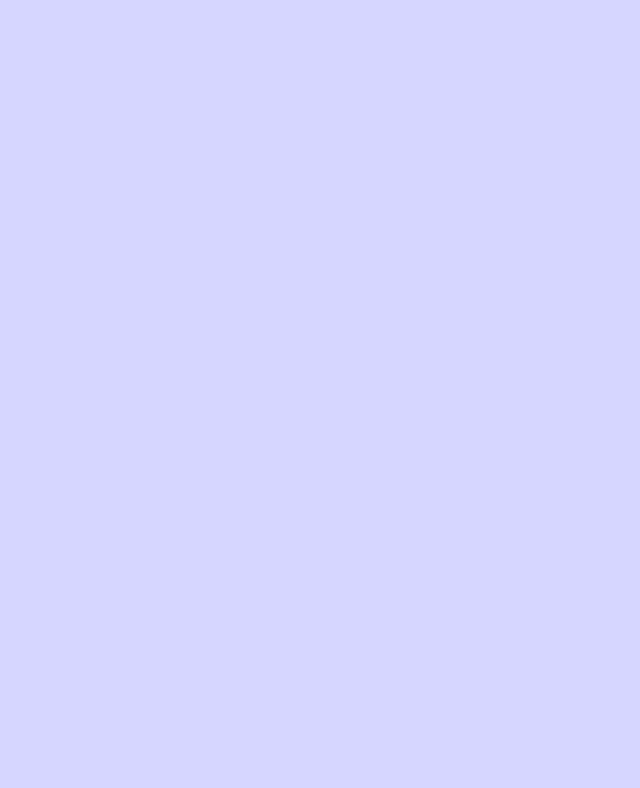
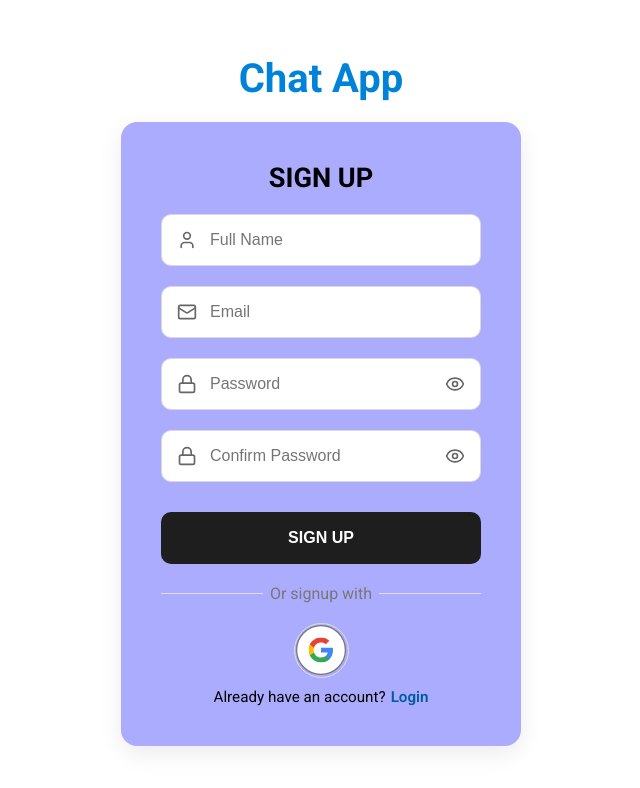
Before and after one commit to akashdpcali-cloud/ChatApp, a React (Vite) app in the folder Chatapp-frontend/: page /signup in a window 1280 px wide. Before the commit this address had no page. Shown: the top 788 px of the page, without its empty margins (319-959 px from the left). Built offline with nearby package versions, Linux system fonts and the light colour scheme.

Commit message:
built signup page frontend

```diff
--- a/Chatapp-frontend/src/App.jsx
+++ b/Chatapp-frontend/src/App.jsx
@@ -3,12 +3,14 @@ import { Routes, Route } from "react-router-dom";
 
 import { Landing } from "./pages/Landing/Landing";
 import Login from "./pages/Login/Login";
+import Signup from './pages/Signup/Signup';
 
 function App() {
   return (
     <Routes>
       <Route path="/" element={<Landing />} />
       <Route path="/login" element={<Login />} />
+      <Route path='/signup' element={<Signup />} />
     </Routes>
   )
 }
--- a/Chatapp-frontend/src/pages/Login/Login.css
+++ b/Chatapp-frontend/src/pages/Login/Login.css
@@ -1,6 +1,4 @@
-body{
-    background:rgb(214, 214, 255);
-}
+
 
 .login-app-title{
 
@@ -9,6 +7,7 @@ body{
     text-align:center;
 
     font-size:2.5rem;
+
     font-weight:700;
 
     color: rgb(0, 130, 216);
@@ -22,7 +21,7 @@ body{
 
     margin:40px auto;
 
-    padding:40px;
+    padding:30px;
 
     background:rgb(172, 172, 255);
 
@@ -39,7 +38,7 @@ body{
     font-size:1.7rem;
     font-weight:700;
 
-    margin-bottom:35px;
+    margin-bottom:20px;
 
 }
 
@@ -155,7 +154,7 @@ body{
 
 .seperation-line{
 
-    margin:35px 0 25px;
+    margin:20px 0;
 
     text-align:center;
 
@@ -229,13 +228,13 @@ body{
 
 .signup-message{
 
-    margin-top:35px;
+    margin-top:20px;
 
     text-align:center;
 
 }
 
-.sighup-link{
+.signup-link{
 
     margin-left:5px;
 
@@ -259,7 +258,7 @@ body{
 
     }
 
-    .app-title{
+    .login-app-title{
 
         font-size:2rem;
 
--- a/Chatapp-frontend/src/pages/Login/Login.jsx
+++ b/Chatapp-frontend/src/pages/Login/Login.jsx
@@ -7,6 +7,8 @@ import {
 } from "lucide-react";
 
 import "./Login.css";
+
+import { Link } from "react-router-dom";
 
 function Login() {
 
@@ -84,9 +86,9 @@ function Login() {
 
           Don't have an account?
 
-          <a href="" className="sighup-link">
+          <Link to="/signup" className="signup-link">
             Sign up
-          </a>
+          </Link>
 
         </div>
 
--- /dev/null
+++ b/Chatapp-frontend/src/pages/Signup/Signup.css
@@ -0,0 +1,231 @@
+.signup-page {
+    min-height: 100dvh;
+
+    display: flex;
+    flex-direction: column;
+    justify-content: center;
+
+    padding: 10px 0;
+
+    box-sizing: border-box;
+}
+
+.signup-app-title {
+    margin-top: 0px;
+
+    text-align: center;
+
+    font-size: 2.5rem;
+    font-weight: 700;
+
+    color: rgb(0, 130, 216);
+}
+
+.signup-box {
+    width: 400px;
+
+    margin: 20px auto 0;
+
+    padding: 40px;
+
+    background: rgb(172, 172, 255);
+
+    border-radius: 16px;
+
+    box-shadow: 0 8px 25px rgba(0, 0, 0, 0.08);
+}
+
+.signup-title {
+    text-align: center;
+
+    font-size: 1.7rem;
+    font-weight: 700;
+
+    margin-bottom: 20px;
+}
+
+.fullname-box,
+.mail-box,
+.password-box,
+.conferm-password {
+    position: relative;
+
+    display: flex;
+    align-items: center;
+
+    margin-bottom: 20px;
+}
+
+.fullname-avater,
+.user-avater,
+.password-icon {
+    position: absolute;
+
+    left: 16px;
+
+    width: 20px;
+    height: 20px;
+
+    color: #666;
+}
+
+.fullname-input,
+.mail-input,
+.password-input {
+    width: 100%;
+    height: 52px;
+
+    padding: 0 48px;
+
+    border: 1px solid #d9d9d9;
+    border-radius: 10px;
+
+    outline: none;
+
+    font-size: 1rem;
+
+    box-sizing: border-box;
+}
+
+.fullname-input:focus,
+.mail-input:focus,
+.password-input:focus {
+    border-color: #111827;
+}
+
+.password-toggle {
+    position: absolute;
+
+    right: 16px;
+
+    width: 20px;
+    height: 20px;
+
+    color: #666;
+
+    cursor: pointer;
+}
+
+.signup-button {
+    width: 100%;
+    height: 52px;
+
+    margin-top: 10px;
+
+    border: none;
+    border-radius: 10px;
+
+    background: rgb(30, 30, 30);
+
+    color: white;
+
+    font-size: 1rem;
+    font-weight: 600;
+
+    cursor: pointer;
+
+    transition: 0.2s;
+}
+
+.signup-button:hover {
+    background: black;
+}
+
+.seperation-line {
+    margin: 20px 0px;
+
+    text-align: center;
+
+    color: #777;
+
+    position: relative;
+}
+
+.seperation-line::before,
+.seperation-line::after {
+    content: "";
+
+    position: absolute;
+
+    top: 50%;
+
+    width: 32%;
+    height: 1px;
+
+    background: #ddd;
+}
+
+.seperation-line::before {
+    left: 0;
+}
+
+.seperation-line::after {
+    right: 0;
+}
+
+.signup-with-google-div {
+    width: 55px;
+    height: 55px;
+
+    margin: 0 auto;
+
+    border: 1px solid #ddd;
+    border-radius: 50%;
+
+    display: flex;
+    justify-content: center;
+    align-items: center;
+
+    cursor: pointer;
+
+    transition: 0.2s;
+}
+
+.signup-with-google-div:hover {
+    background: #f5f5f5;
+}
+
+.google-icon {
+    width: 50px;
+    height: 50px;
+}
+
+.login-message {
+    width: 100%;
+
+    margin-top: 10px;
+
+    text-align: center;
+
+    font-size: 0.95rem;
+}
+
+.login-link {
+    margin-left: 5px;
+
+    text-decoration: none;
+
+    color: rgb(0, 92, 154);
+
+    font-weight: 600;
+}
+
+.login-link:hover {
+    text-decoration: underline;
+}
+
+@media (max-width: 768px) {
+    .signup-box {
+        width: 92%;
+
+        margin: 30px auto;
+
+        padding: 30px 20px;
+
+        box-sizing: border-box;
+    }
+
+    .signup-app-title {
+        font-size: 2rem;
+    }
+}
--- /dev/null
+++ b/Chatapp-frontend/src/pages/Signup/Signup.jsx
@@ -0,0 +1,148 @@
+import { useState } from "react";
+
+import {
+  User,
+  Mail,
+  Lock,
+  Eye,
+  EyeOff
+} from "lucide-react";
+
+import "./Signup.css";
+
+import { Link } from "react-router-dom";
+
+function Signup() {
+
+  const [showPassword, setShowPassword] = useState(false);
+
+  const [showConfirmPassword, setShowConfirmPassword] =
+    useState(false);
+
+  return (
+    <>
+
+      <div className="signup-page">
+
+        <div className="signup-app-title">Chat App</div>
+
+        <div className="signup-box">
+
+          <div className="signup-title">
+            SIGN UP
+          </div>
+
+          <div className="fullname-box">
+
+            <User className="fullname-avater" />
+
+            <input
+              type="text"
+              className="fullname-input"
+              placeholder="Full Name"
+            />
+
+          </div>
+
+          <div className="mail-box">
+
+            <Mail className="user-avater" />
+
+            <input
+              type="email"
+              className="mail-input"
+              placeholder="Email"
+            />
+
+          </div>
+
+          <div className="password-box">
+
+            <Lock className="password-icon" />
+
+            <input
+              type={showPassword ? "text" : "password"}
+              className="password-input"
+              placeholder="Password"
+            />
+
+            {showPassword ? (
+              <EyeOff
+                className="password-toggle"
+                onClick={() => setShowPassword(false)}
+              />
+            ) : (
+              <Eye
+                className="password-toggle"
+                onClick={() => setShowPassword(true)}
+              />
+            )}
+
+          </div>
+
+          <div className="conferm-password">
+
+            <Lock className="password-icon" />
+
+            <input
+              type={showConfirmPassword ? "text" : "password"}
+              className="password-input"
+              placeholder="Confirm Password"
+            />
+
+            {showConfirmPassword ? (
+              <EyeOff
+                className="password-toggle"
+                onClick={() =>
+                  setShowConfirmPassword(false)
+                }
+              />
+            ) : (
+              <Eye
+                className="password-toggle"
+                onClick={() =>
+                  setShowConfirmPassword(true)
+                }
+              />
+            )}
+
+          </div>
+
+          <button className="signup-button">
+            SIGN UP
+          </button>
+
+          <div className="seperation-line">
+            Or signup with
+          </div>
+
+          <div className="signup-with-google-div">
+
+            <img
+              src="/google-icon.svg"
+              alt=""
+              className="google-icon"
+            />
+
+          </div>
+
+          <div className="login-message">
+
+            Already have an account?
+
+            <Link to="/login" className="login-link">
+              Login
+            </Link>
+
+          </div>
+
+        </div>
+
+      </div>
+
+
+    </>
+  )
+}
+
+export default Signup;
```
